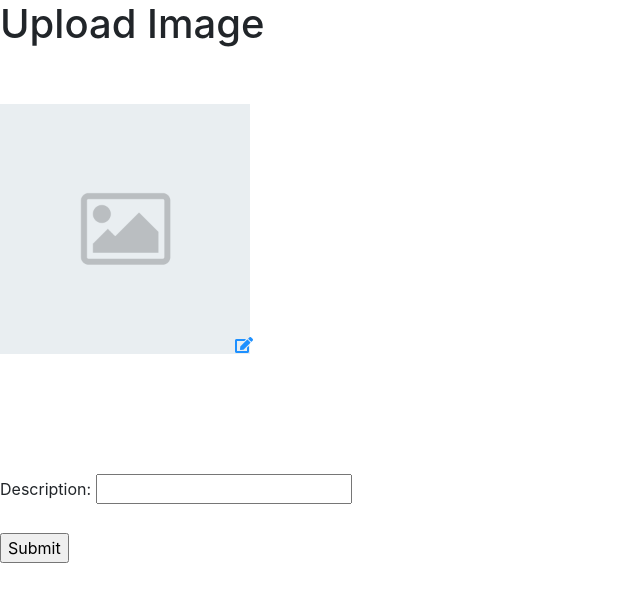
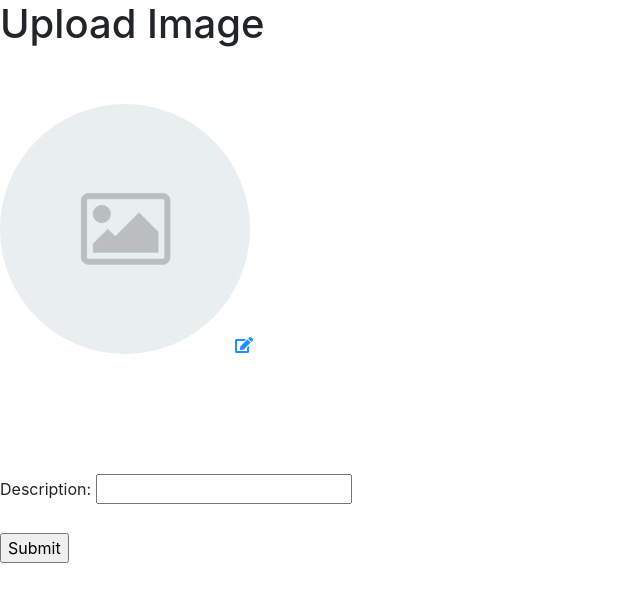
Before and after one commit to soheelhaque/croppie_test, a Django app: page /upload in a window 1280 px wide. Shown: the top 602 px of the page, without its empty margins (0-640 px from the left). Run offline with Django 3.2, Linux system fonts and the light colour scheme; some libraries are stand-ins or nearby versions.

Commit message:
Show circular images on upload page

```diff
--- a/templates/my_croppie/image_upload.html
+++ b/templates/my_croppie/image_upload.html
@@ -196,7 +196,7 @@
                 <form action="" method="POST" enctype="multipart/form-data" id="id_form">
                     {% csrf_token %}
                     <div style="position:relative;">
-                        <img src="{{ MEDIA_URL }}images/default.jpg" id="id_photo_display" style="width:250px; height:250px; display:block;"></img>
+                        <img src="{{ MEDIA_URL }}images/default.jpg" id="id_photo_display" style="width:250px; height:250px; display:block; border-radius:50%"></img>
                         <div id="id_edit_img_btn" class="image-upload" role="button">
                             <label for="id_photo">
                                 <i class="fas fa-edit" style="position:absolute; bottom:25px; left:235px; color: Dodgerblue;" id="id_edit_icon"></i>
```
